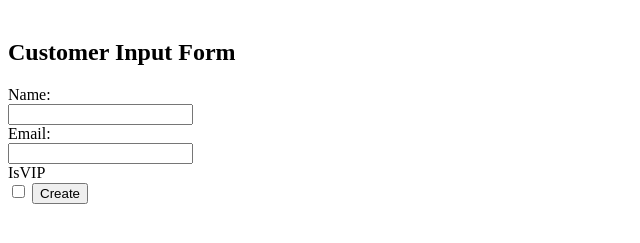
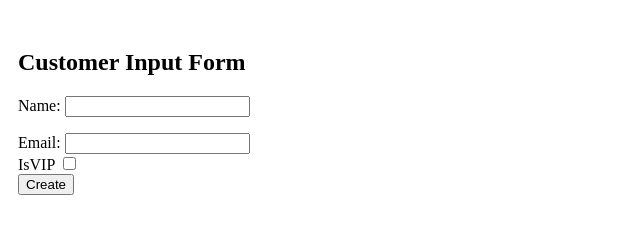
Before and after one commit to AndreYarbrough/AcmeCustomersVip, a plain HTML site: page index.html in a window 1280 px wide. Shown: the part 69-312 px from the top of the page, without its empty margins (0-640 px from the left). Drawn offline with Linux system fonts and the light colour scheme.

Commit message:
aditional form corrections

```diff
--- a/index.html
+++ b/index.html
@@ -16,11 +16,13 @@
                     display: flex;
                     /*flex-wrap: wrap;*/
                     flex-direction: row;
+                    width: 100%;
                 }
-                div > #form{
+                #form{
                     border-radius: 10px;
                     border-color: black;
                     padding: 10px;
+                    width: 100%;
                 }
 
             </style>
@@ -32,28 +34,31 @@
             <form action="">
                 <h2>Customer Input Form</h2>
                 <form action="/action_page.php">
-                  Name:<br>
+                  <p>
+                  <lable>Name:</lable>
                   <input type="text" name="firstname" value="">
-                  <br>
-                  Email:<br>
+                  </p>
+                  Email:
                   <input type="text" name="email" value="">
-                  <br>IsVIP<br>
-                  <input type ="checkbox" value = "">
+                  <br>IsVIP
+                  <input type ="checkbox" value = ""><br>
                   <input type="submit" value="Create">
                 </form>
                 </div>
 
             <script>
-                 let customers = [
+            let li = document.querySelector('LI');
+                 const customers = [
       { id: 1, name: 'moe', email: 'moe@gmail.com', isVIP: true},
       { id: 2, name: 'larry', isVIP: true, email: 'larry@gmail.com'},
       { id: 4, name: 'shep', email: 'shep@gmail.com'},
      ];
      const render = () =>{
-         const html = customers.map((employee, idx)=>{
-             return `<li data-idx='${idx}'>${employee.name}`
+         const html = customers.map((customer, idx)=>{
+             return `<li data-idx='${idx}'>${customer.name}</li>`
          }).join('');
      };
+     render();
             </script>
         </body>
     </head>
```
